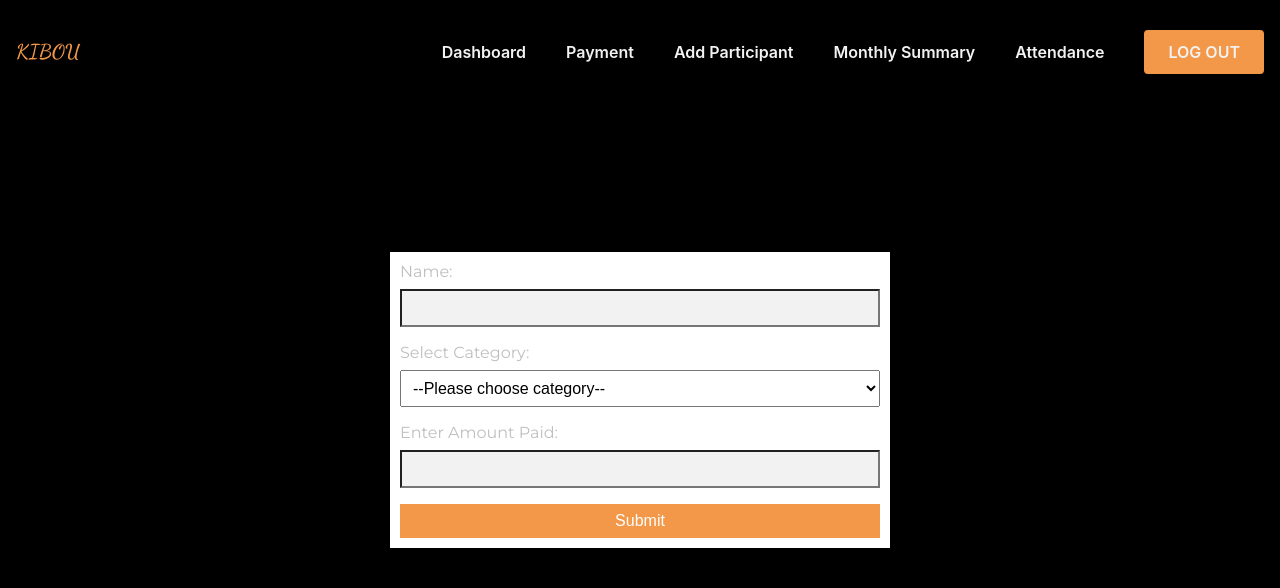
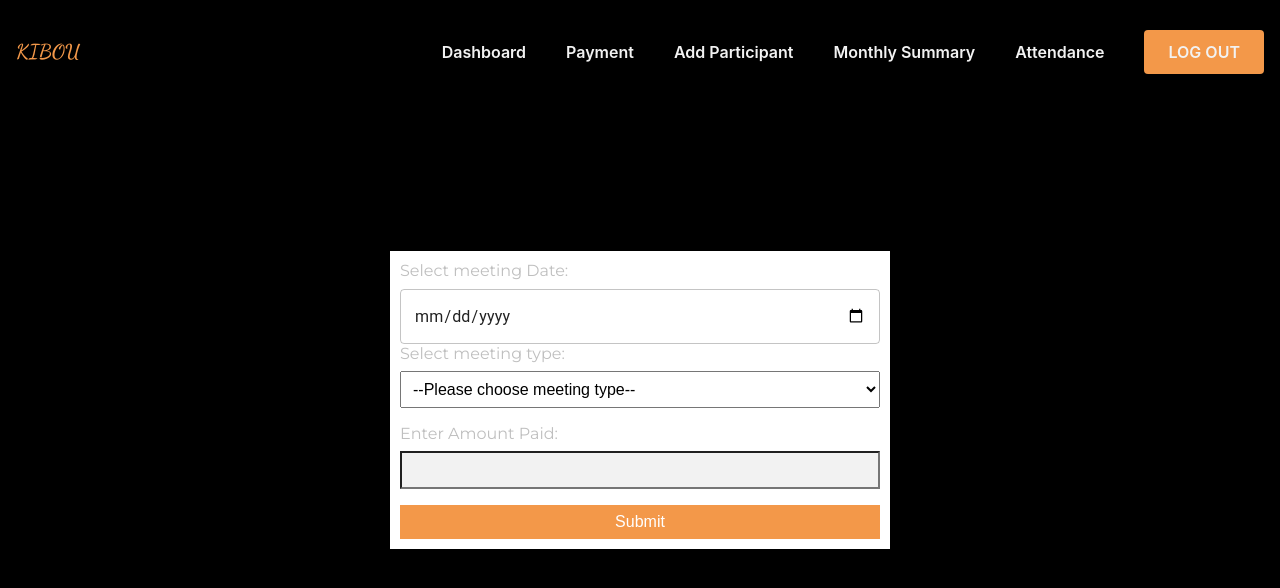
Before and after one commit to algo-mart/klaro, a React (Create React App) app: page /payment in a window 1280 px wide. Shown: the top 588 px of the page. Built offline with nearby package versions, Linux system fonts and the light colour scheme.

Commit message:
feat: Edited Name input and replaced with Date

```diff
--- a/src/pages/Payment.css
+++ b/src/pages/Payment.css
@@ -12,6 +12,11 @@ label {
   margin-bottom: 0.5rem;
 }
 
+.TextField {
+  margin-bottom: 1rem;
+  padding: 0.5rem;
+  font-size: 1rem;
+}
 input,
 select {
   margin-bottom: 1rem;
--- a/src/pages/Payment.js
+++ b/src/pages/Payment.js
@@ -1,5 +1,6 @@
 import React, { useState } from "react";
 import "./Payment.css";
+import { TextField } from "@mui/material";
 
 const Payment = () => {
   const [formData, setFormData] = useState({
@@ -7,6 +8,7 @@ const Payment = () => {
     category: "",
     amountPaid: "",
   });
+  const [meetingDate, setMeetingDate] = useState("");
 
   const handleChange = (e) => {
     const { name, value } = e.target;
@@ -25,17 +27,16 @@ const Payment = () => {
   return (
     <div className="form-container">
       <form onSubmit={handleSubmit}>
-        <label htmlFor="name">Name:</label>
-        <input
-          type="text"
-          id="name"
-          name="name"
-          value={formData.name}
-          onChange={handleChange}
-          required
+        <label htmlFor="category">Select meeting Date:</label>
+        <TextField
+          type="date"
+          value={meetingDate}
+          onChange={(e) => setMeetingDate(e.target.value)}
+          variant="outlined"
+          className="date-input"
         />
 
-        <label htmlFor="category">Select Category:</label>
+        <label htmlFor="category">Select meeting type:</label>
         <select
           id="category"
           name="category"
@@ -43,10 +44,10 @@ const Payment = () => {
           onChange={handleChange}
           required
         >
-          <option value="">--Please choose category--</option>
-          <option value="category1">Intern</option>
-          <option value="category2">Member</option>
-          <option value="category3">Senior Staff</option>
+          <option value="">--Please choose meeting type--</option>
+          <option value="category1">Type 1</option>
+          <option value="category2">Type 2</option>
+          <option value="category3">Type 3</option>
         </select>
 
         <label htmlFor="amountPaid">Enter Amount Paid:</label>
```
